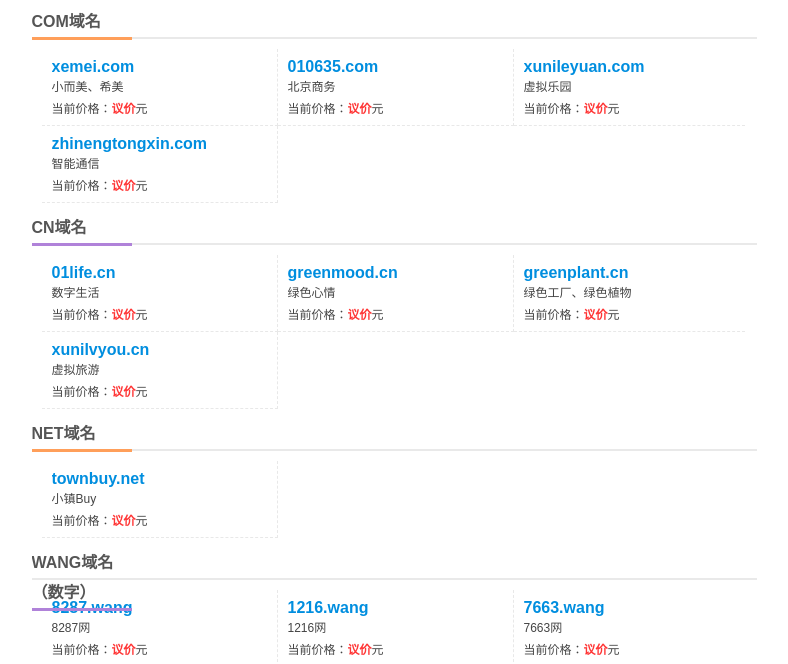
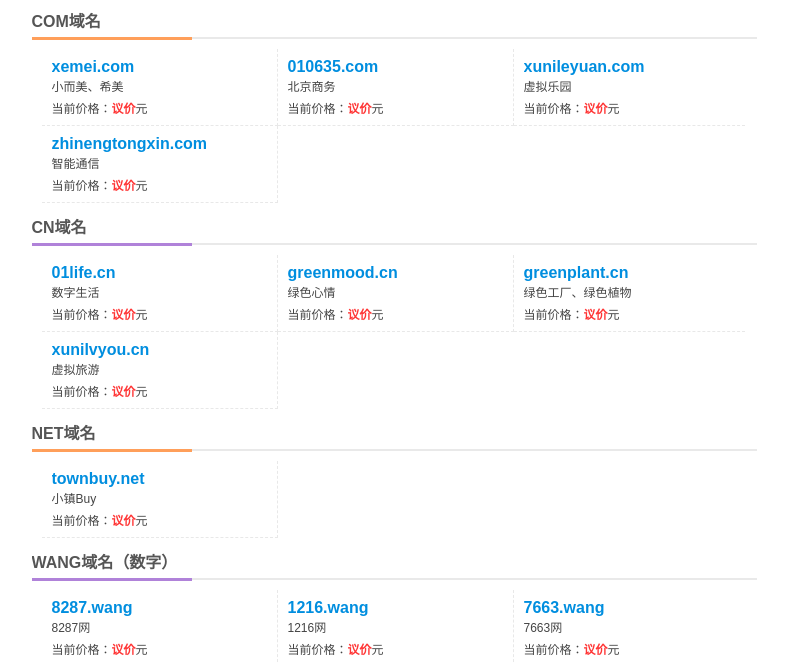
Before and after one commit to binnancool/1216, a plain HTML site: page index.html in a window 1280 px wide. Shown: the part 108-772 px from the top of the page, without its empty margins (246-1034 px from the left). Drawn offline with Linux system fonts and the light colour scheme.

Commit message:
2015012312

```diff
--- a/css/common.css
+++ b/css/common.css
@@ -14,7 +14,7 @@ h1, h2, h3, h4, h5, h6 {font-size:16px;font-weight:400;}
 a{color:#0c73b7;text-decoration:none;}
 .clearfix:after{content:"";height:0;visibility:hidden;display:block;clear:both;}
 .clearfix{zoom:1;}
-.index_tit h3{position:absolute;width:100px;font-weight:700;text-align:left;}
+.index_tit h3{position:absolute;width:160px;font-weight:700;text-align:left;}
 .index_tit h3 a,.index_tit h3 a:hover{line-height:28px;line-height:30px;color:#555;}
 .index_tit .index_more{float:right;display:inline;margin-right:10px;line-height:30px;color:#444;}
 .index_tit .index_more:hover{color:#fe7710;}
```
